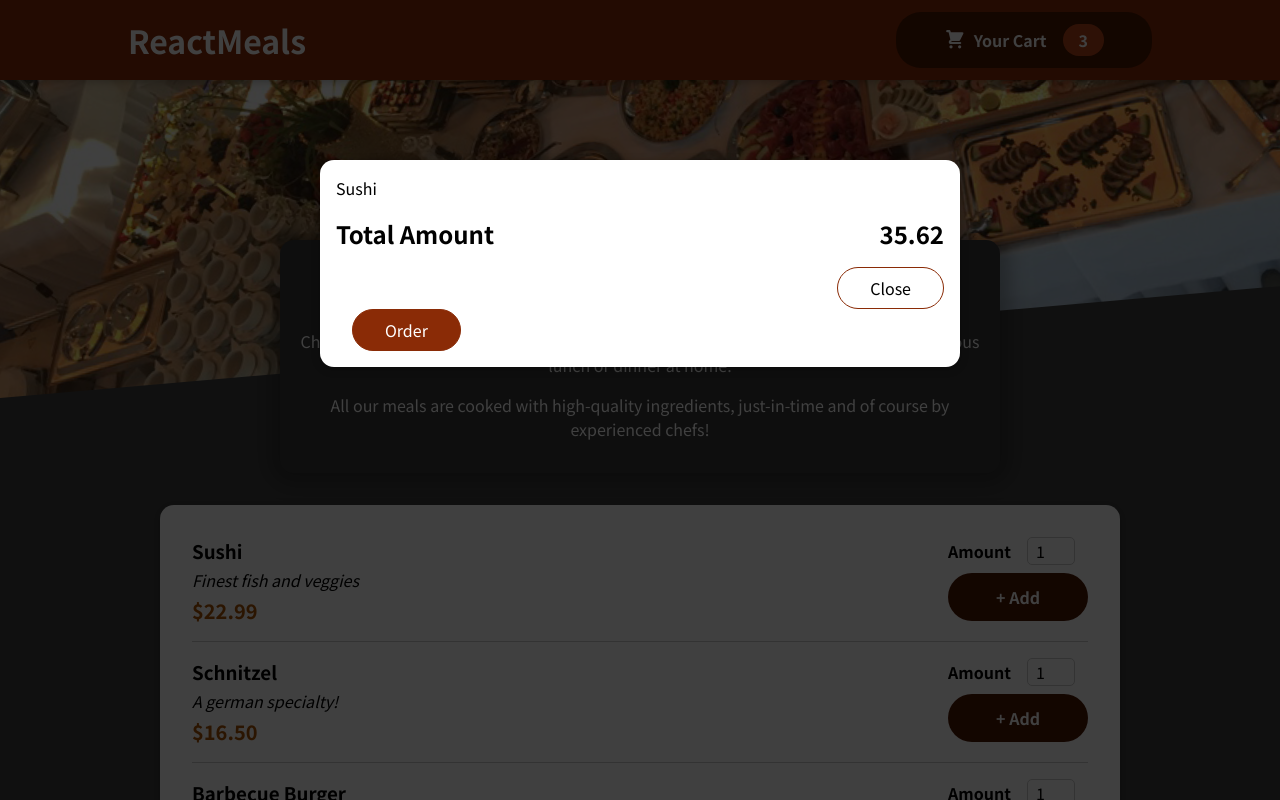
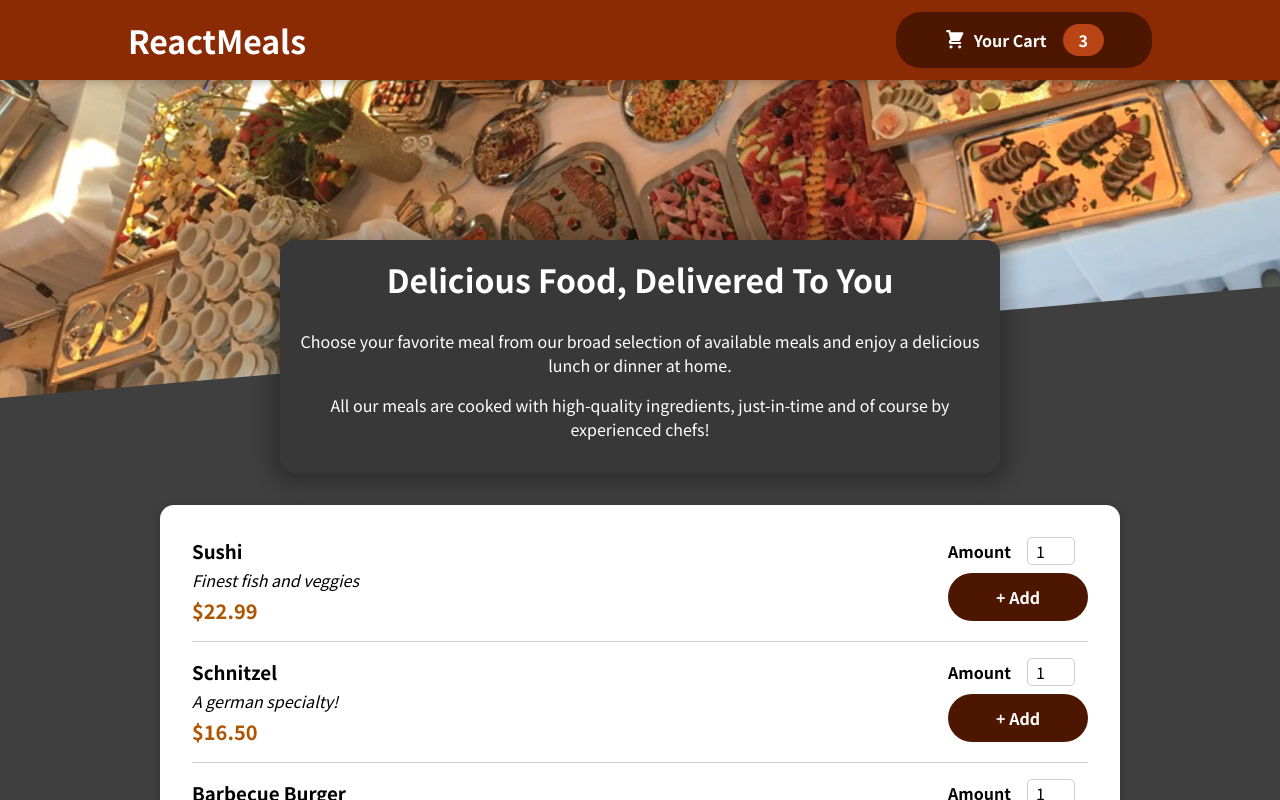
Before and after one commit to SarahKatherineFrancis/react-food-order, a React (Create React App) app: page / in a window 1280 px wide. Shown: the top 800 px of the page. Built offline with nearby package versions, Linux system fonts and the light colour scheme.

Commit message:
Refactor code to add cart functionality.

```diff
--- a/src/App.js
+++ b/src/App.js
@@ -1,12 +1,24 @@
+import React, { useState } from "react";
+
 import Cart from "./components/Cart/Cart";
 import Header from "./components/Layout/Header";
 import Meals from "./components/Meals/Meals";
 
 function App() {
+  const [cartIsShown, setCartIsShown] = useState(false);
+
+  const showCartHandler = () => {
+    setCartIsShown(true);
+  };
+
+  const hideCartHandler = () => {
+    setCartIsShown(false);
+  };
+
   return (
     <>
-      <Cart />
-      <Header />
+      {cartIsShown && <Cart onCloseCart={hideCartHandler} />}
+      <Header onShowCart={showCartHandler} />
       <main>
         <Meals />
       </main>
--- a/src/components/Cart/Cart.js
+++ b/src/components/Cart/Cart.js
@@ -12,14 +12,16 @@ const Cart = (props) => {
     </ul>
   );
   return (
-    <Modal>
+    <Modal onCloseCart={props.onCloseCart}>
       {cartItems}
       <div className="total">
         <span>Total Amount</span>
         <span>35.62</span>
       </div>
       <div className="actions">
-        <button className="button__alt">Close</button>
+        <button className="button--alt" onClick={props.onCloseCart}>
+          Close
+        </button>
         <button className="button">Order</button>
       </div>
     </Modal>
--- a/src/components/Layout/Header.js
+++ b/src/components/Layout/Header.js
@@ -4,12 +4,12 @@ import MAIN from "../../assets/meals.jpg";
 import "./Header.css";
 import HeaderCartButton from "./HeaderCartButton";
 
-const Header = () => {
+const Header = (props) => {
   return (
     <>
       <header className="header">
         <h1>ReactMeals</h1>
-        <HeaderCartButton />
+        <HeaderCartButton onClick={props.onShowCart} />
       </header>
       <div className="main-image">
         <img src={MAIN} alt="Meals" />
--- a/src/components/Layout/HeaderCartButton.js
+++ b/src/components/Layout/HeaderCartButton.js
@@ -5,7 +5,7 @@ import CartIcon from "../Cart/CartIcon";
 
 const HeaderCartButton = (props) => {
   return (
-    <button className="button">
+    <button className="button" onClick={props.onClick}>
       <span className="icon">
         <CartIcon />
       </span>
--- a/src/components/UI/Modal.js
+++ b/src/components/UI/Modal.js
@@ -4,7 +4,7 @@ import ReactDOM from "react-dom";
 import "./Modal.css";
 
 const Backdrop = (props) => {
-  return <div className="backdrop"></div>;
+  return <div className="backdrop" onClick={props.onCloseCart}></div>;
 };
 
 const ModalOverlay = (props) => {
@@ -20,7 +20,10 @@ const portalElement = document.getElementById("overlays");
 const Modal = (props) => {
   return (
     <>
-      {ReactDOM.createPortal(<Backdrop />, portalElement)}
+      {ReactDOM.createPortal(
+        <Backdrop onClick={props.onCloseCart} />,
+        portalElement
+      )}
       {ReactDOM.createPortal(
         <ModalOverlay>{props.children}</ModalOverlay>,
         portalElement
```
